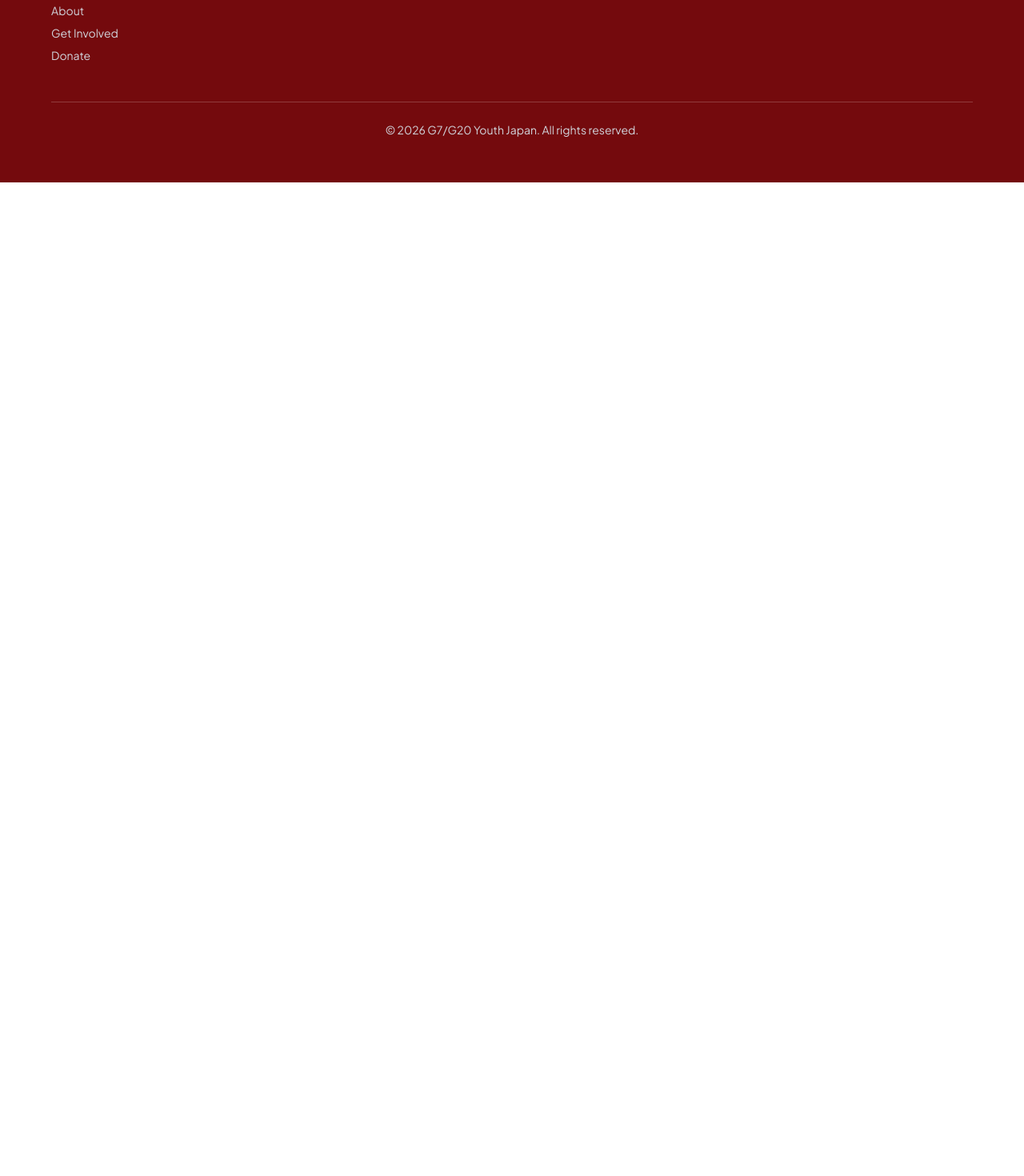
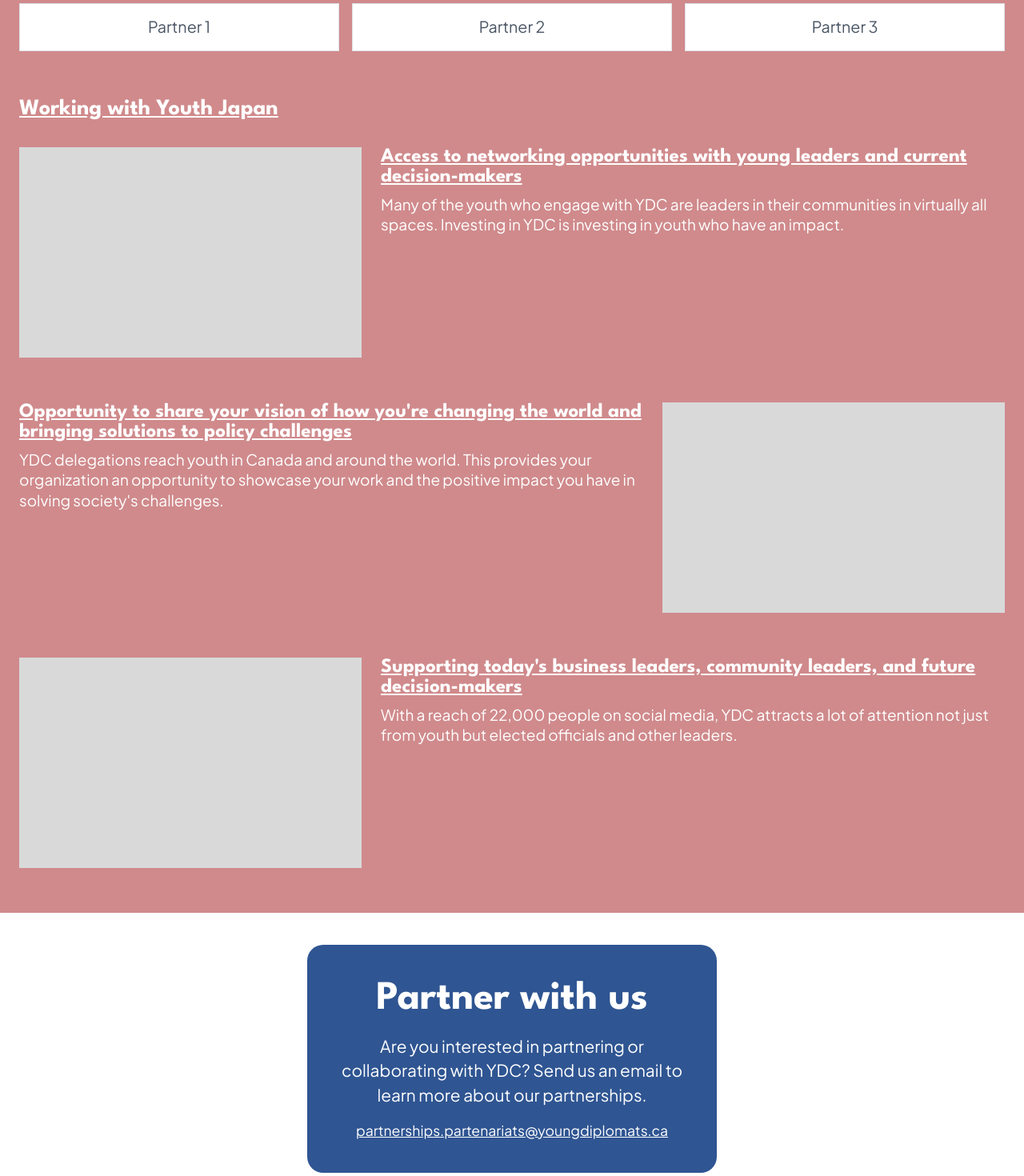
Before and after one commit to fullstackatbrown/project-youth-japan, a Next.js app: page /about in a window 1280 px wide. Shown: the part 2260-3730 px from the top of the page at 80% size. Before the commit the page ends 2488 px from the top, so only its background shows below. Built offline with nearby package versions, Linux system fonts and the light colour scheme.

Commit message:
partner section updates (#15)
* Follow our journey updates

* mabel 20/03

* Follow our journey updates

* Follow Our Journey Save 2

* Follow our journey updates

* Mabel Mar 20

* mabel mar 20

* MT 20/03 final partners

```diff
--- a/app/about/page.tsx
+++ b/app/about/page.tsx
@@ -95,6 +95,93 @@
         </Link>
       </div>
 
-    </main>
+      {/* Partners section */}
+      <div className = "bg-[#D08A8C] py-14 px-6">
+          <h2 className = "mx-auto max-w-6xl text-white font-bold text-center mb-8 text-[3.16rem] leading-[3.51rem] tracking-[0.03px] font-[family-name:var(--font-heading)]">
+            Our Partners
+          </h2>
+          <p className="text-white text-center text-[1.23rem] leading-[1.85rem] max-w-xl mx-auto mb-10 font-[family-name:var(--font-body)]">
+            Youth Japan  is committed to solidifying partnerships to give delegates the means to
+            achieve their ambitions and uplift youth voices.
+          </p>
+
+          <div className="grid grid-cols-3 gap-4 mb-14">
+          {["Partner 1", "Partner 2", "Partner 3"].map((name) => (
+            <div
+              key={name}
+              className="bg-white border border-[#dee2e6] flex items-center justify-center h-[60px] text-[#4a5565] text-[1.23rem] font-[family-name:var(--font-body)]"
+            >
+              {name}
+            </div>
+            ))}
+             </div>
+
+            <h3 className="text-white font-bold text-[1.75rem] leading-[2rem] mb-8 font-[family-name:var(--font-heading)] underline">
+              Working with Youth Japan
+            </h3>
+
+        <div className="flex flex-col gap-8 mb-14">
+          {/* Row 1:*/}
+          <div className="flex gap-6">
+            <div className="shrink-0 w-[428px] h-[263px] bg-[#d9d9d9]" />
+            <div>
+              <h4 className="text-white font-bold text-[1.5626rem] leading-[1.6rem] mb-2 font-[family-name:var(--font-body)] underline">
+                Access to networking opportunities with young leaders and current decision-makers
+              </h4>
+              <p className="text-white text-[1.1875rem] leading-[1.6rem] font-[family-name:var(--font-body)]">
+                Many of the youth who engage with YDC are leaders in their communities in virtually all
+                spaces. Investing in YDC is investing in youth who have an impact.
+              </p>
+            </div>
+          </div>
+          </div>
+
+        {/* Row 2*/}
+        <div className="flex gap-6 mb-14">
+      <div>
+        <h4 className="text-white font-bold text-[1.5625rem] leading-[1.6rem] mb-2 font-[family-name:var(--font-body)] underline">
+          Opportunity to share your vision of how you're changing the world and bringing solutions
+          to policy challenges
+        </h4>
+        <p className="text-white text-[1.1875rem] leading-[1.6rem] font-[family-name:var(--font-body)]">
+          YDC delegations reach youth in Canada and around the world. This provides your
+          organization an opportunity to showcase your work and the positive impact you have in
+          solving society's challenges.
+        </p>
+      </div>
+      <div className="shrink-0 w-[428px] h-[263px] bg-[#d9d9d9]" />
+    </div>
+      {/* Row 3 */}
+          <div className="flex gap-6">
+          <div className="shrink-0 w-[428px] h-[263px] bg-[#d9d9d9]" />
+          <div>
+            <h4 className="text-white font-bold text-[1.5625em] leading-[1.6rem] mb-2 font-[family-name:var(--font-body)] underline">
+              Supporting today's business leaders, community leaders, and future decision-makers
+            </h4>
+            <p className="text-white text-[1.1875rem] leading-[1.6rem] font-[family-name:var(--font-body)]">
+              With a reach of 22,000 people on social media, YDC attracts a lot of attention not just
+              from youth but elected officials and other leaders.
+            </p>
+          </div>
+        </div>
+      </div>
+
+      {/* Partner with Us Section */}
+      <div className="bg-white py-10">
+        <div className="bg-[#2F5592] rounded-[20px] py-10 px-10 text-center max-w-lg mx-auto">
+        <h3 className="text-white font-bold text-[3.16rem] leading-[3.51rem] mb-4 font-[family-name:var(--font-heading)]">
+          Partner with us
+        </h3>
+        <p className="text-white text-[1.3rem] leading-[1.9rem] mb-4 font-[family-name:var(--font-body)]">
+          Are you interested in partnering or collaborating with YDC? Send us an email to learn more
+          about our partnerships.
+        </p>
+
+        <a href="mailto:partnerships.partenariats@youngdiplomats.ca"
+          className="text-white text-[1.1rem] underline font-[family-name:var(--font-body)]">
+          partnerships.partenariats@youngdiplomats.ca </a>
+          </div>
+      </div>
+   </main>
   );
 }
```
Also changed, not shown: app/layout.tsx (line endings or trailing spaces).
